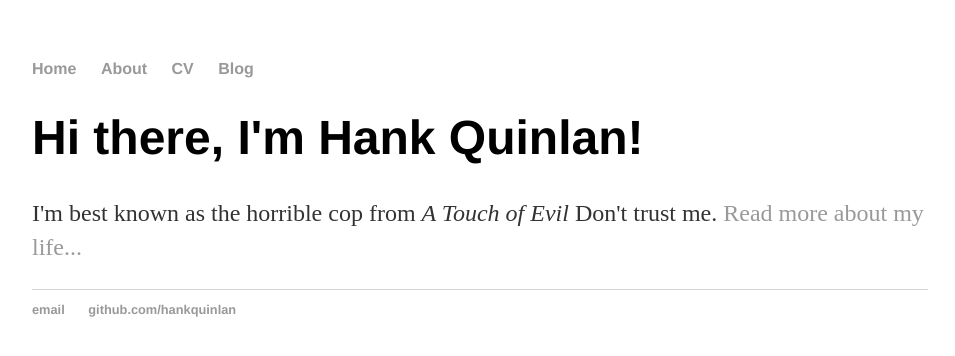
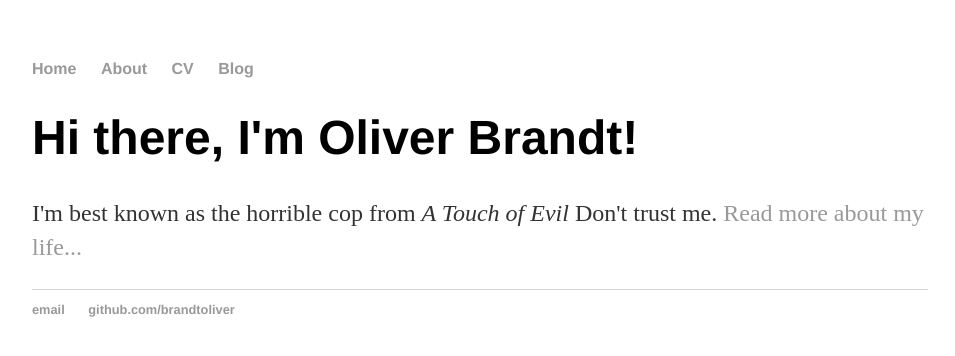
Before and after one commit to brandtoliver/brandtoliver.github.io, a plain HTML site: page index.html in a window 1280 px wide. Shown: the whole page, without its empty margins (160-1115 px from the left). Drawn offline with Linux system fonts and the light colour scheme.

Commit message:
Update index.html

```diff
--- a/index.html
+++ b/index.html
@@ -1,7 +1,7 @@
 <!DOCTYPE html>
 <html>
 	<head>
-		<title>Hank Quinlan, Horrible Cop</title>
+		<title>Oliver Brandt! </title>
 		<!-- link to main stylesheet -->
 		<link rel="stylesheet" type="text/css" href="/css/main.css">
 	</head>
@@ -16,14 +16,14 @@
 		</nav>
 		<div class="container">
     		<div class="blurb">
-        		<h1>Hi there, I'm Hank Quinlan!</h1>
+        		<h1>Hi there, I'm Oliver Brandt!</h1>
 				<p>I'm best known as the horrible cop from <em>A Touch of Evil</em> Don't trust me. <a href="/about">Read more about my life...</a></p>
     		</div><!-- /.blurb -->
 		</div><!-- /.container -->
 		<footer>
     		<ul>
-        		<li><a href="mailto:hankquinlanhub@gmail.com">email</a></li>
-        		<li><a href="https://github.com/hankquinlan">github.com/hankquinlan</a></li>
+        		<li><a href="mailto:ob95@me.com">email</a></li>
+        		<li><a href="https://github.com/brandtoliver">github.com/brandtoliver</a></li>
 			</ul>
 		</footer>
 	</body>
```
